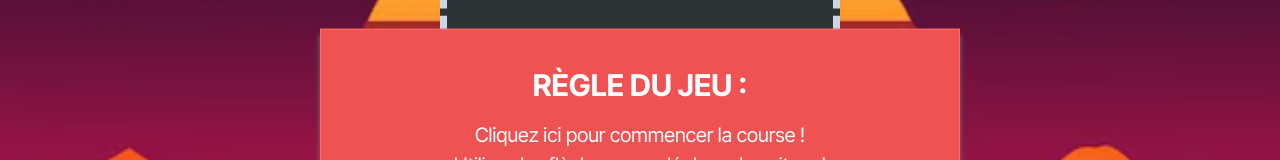
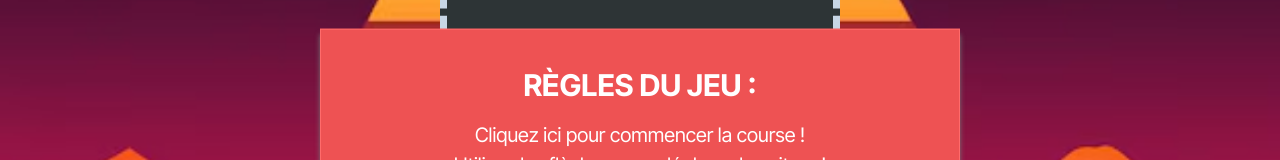
Before and after one commit to aperbet56/jeu_course_automobile, a plain HTML site: page index.html in a window 1280 px wide. Shown: the part 218-378 px from the top of the page. Drawn offline with Linux system fonts and the light colour scheme.

Commit message:
Mise à jour du fichier

```diff
--- a/index.html
+++ b/index.html
@@ -15,7 +15,7 @@
     <div class="car__game__container">
       <div class="score"></div>
       <div class="start__screen">
-        <h1 class="title">Règle du jeu :</h1>
+        <h1 class="title">Règles du jeu :</h1>
         <p>
           Cliquez ici pour commencer la course ! <br />
           Utilisez les flèches pour déplacer la voiture ! <br />
```
